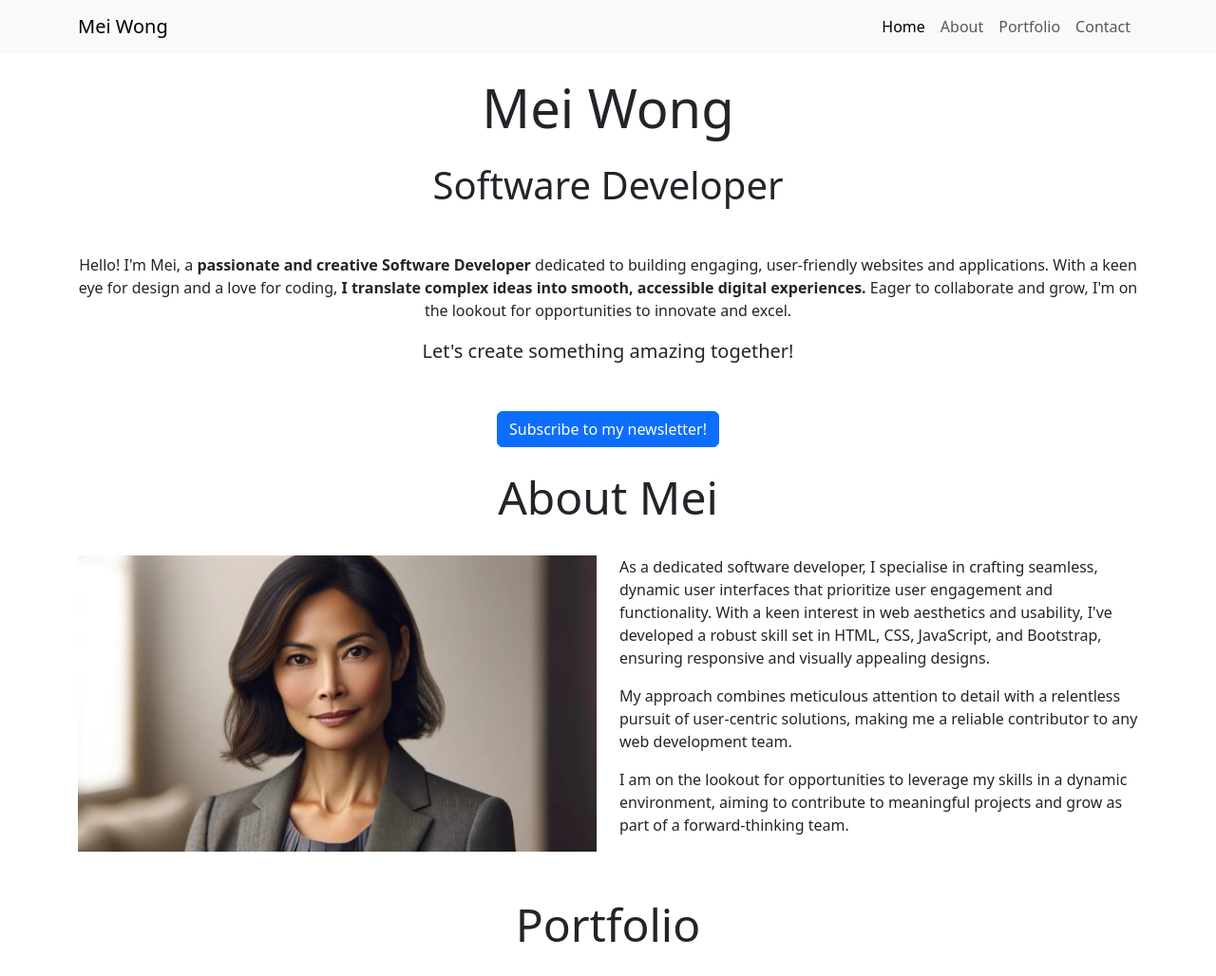
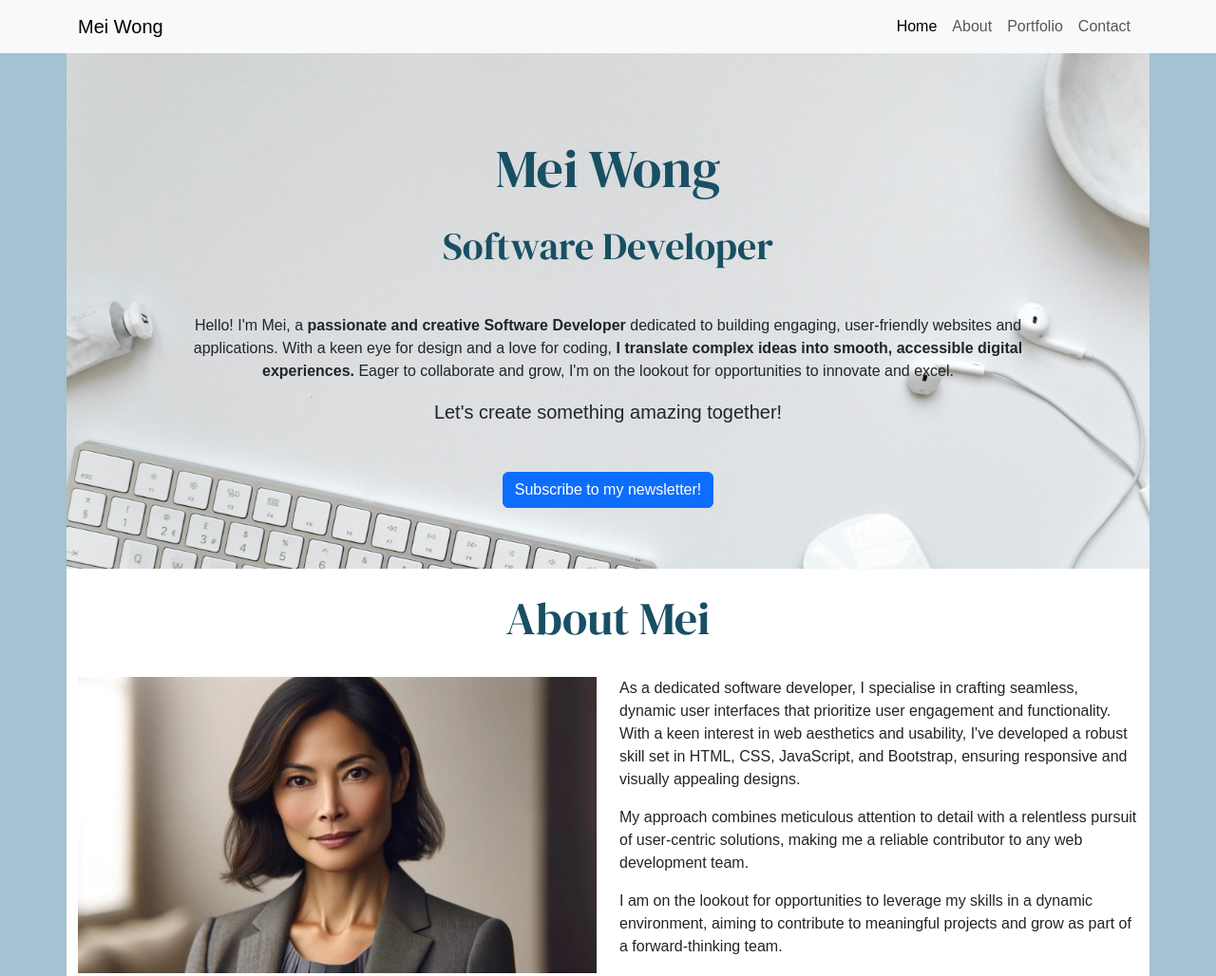
Before and after one commit to k2m13/mei-weng, a plain HTML site: page index.html in a window 1280 px wide. Shown: the top 1028 px of the page at 95% size. Drawn offline with nearby package versions, Linux system fonts and the light colour scheme.

Commit message:
Add first custom styles

```diff
--- a/assets/css/style.css
+++ b/assets/css/style.css
@@ -0,0 +1,44 @@
+/*
+    #a4c2d1; egg blue
+    #dbdcde; light grey
+    #1f7798; mid-blue
+    #184f63; dark-blue
+*/
+
+/* global styles */
+
+@import url('https://fonts.googleapis.com/css2?family=DM+Serif+Display:ital@0;1&family=Poppins&display=swap');
+
+/* Hero image */
+#hero {
+    background-image: url("../images/background.webp");
+    background-size: cover;
+    background-color: #dbdcde;
+    background-position: 50% 70%;
+    min-height: 500px;
+    padding: 5% 7%;
+}
+body {
+    font-family: "Popins", sans-serif;
+    background-color: #a4c2d1;
+}
+
+h1, h2 {
+    font-family: "DM Serif Display", serif;
+    color: #184f63;
+}
+
+/* About Section */
+#about {
+    background-color: white;
+}
+
+/* Portfolio */
+#portfolio {
+    background-color:  #dbdcde;
+}
+
+/* Contact */
+#contact {
+    background-color: white;
+}
--- a/index.html
+++ b/index.html
@@ -8,6 +8,8 @@
     <!-- Bootstrap CSS Link -->
     <link href="https://cdn.jsdelivr.net/npm/bootstrap@5.3.3/dist/css/bootstrap.min.css" rel="stylesheet"
         integrity="sha384-QWTKZyjpPEjISv5WaRU9OFeRpok6YctnYmDr5pNlyT2bRjXh0JMhjY6hW+ALEwIH" crossorigin="anonymous">
+    <!-- Custom CSS stylsheet -->
+        <link rel="stylesheet" href="assets/css/style.css">
 </head>
 
 <body>
```
Also changed, not shown: assets/images/background.webp (added).
